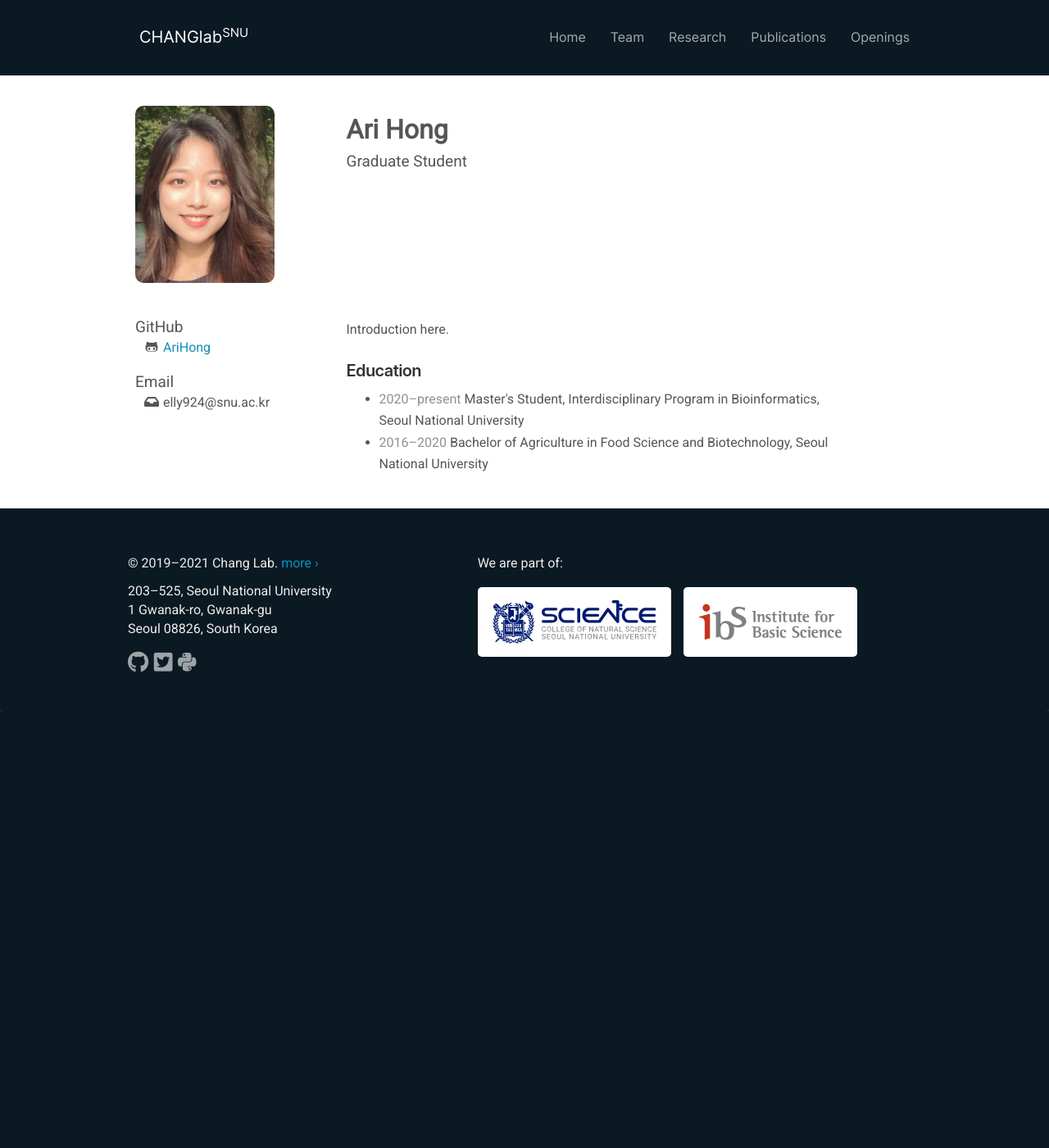
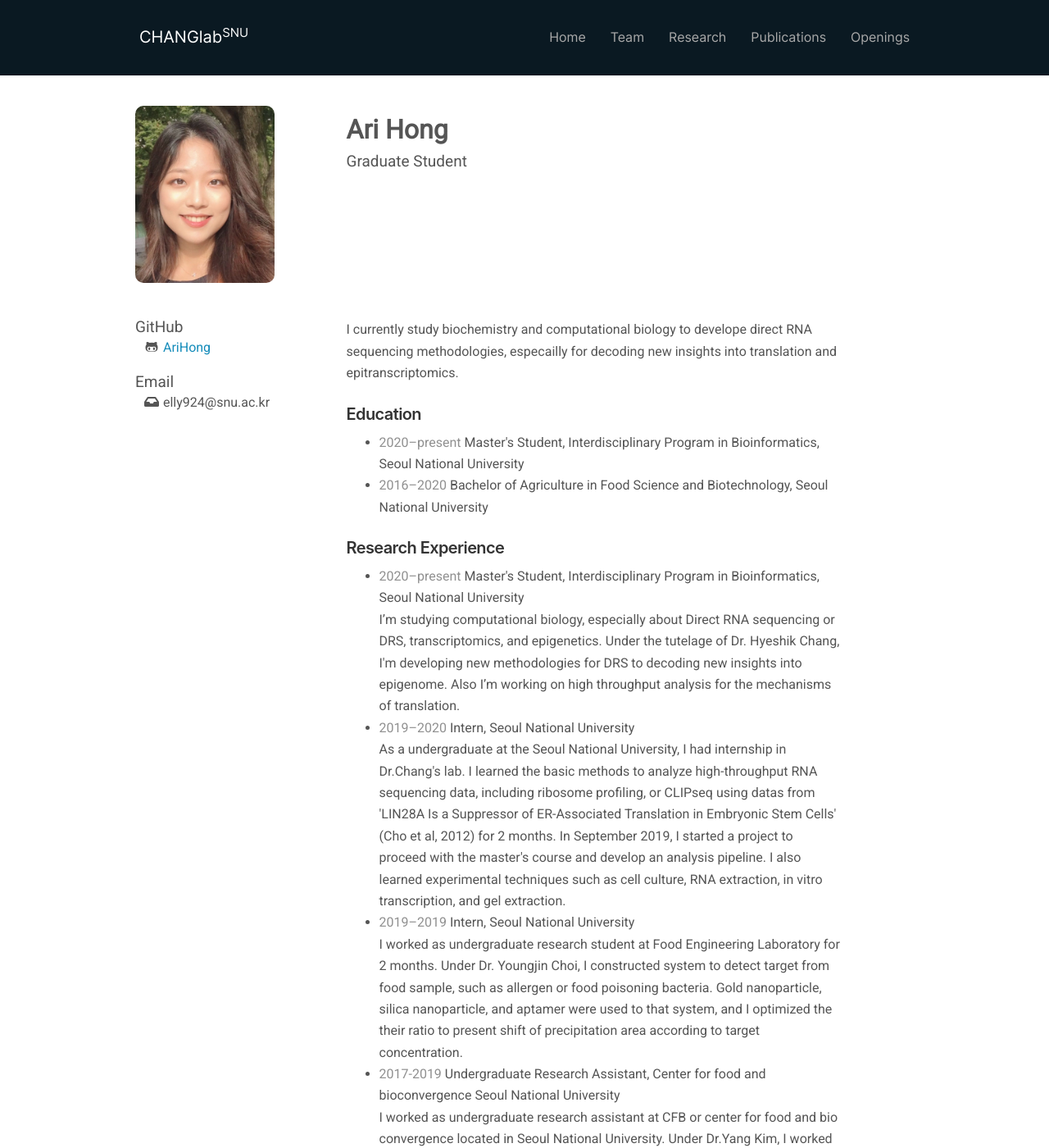
Before and after one commit to ChangLabSNU/ChangLabSNU.github.io, a Jekyll site: the page built from _pages/team/ari-hong.md, in a window 1280 px wide and 1400 px high. Shown: the whole window at 82% size. Built offline with Jekyll 4.4.1, drawn with Linux system fonts in a browser that asks for light colours; nearby versions of some CDN libraries; some web fonts are replaced; some of the changed text lies outside the part shown.

Commit message:
Change ari's introduce

```diff
--- a/_pages/team/ari-hong.md
+++ b/_pages/team/ari-hong.md
@@ -13,7 +13,7 @@ cv:
 permalink: /team/ari-hong
 ---
 
-Introduction here.
+I currently study biochemistry and computational biology to develope direct RNA sequencing methodologies, especailly for decoding new insights into translation and epitranscriptomics.
 
 #### Education
 
@@ -21,3 +21,13 @@ Introduction here.
   <li><span>2020–present</span> Master's Student, Interdisciplinary Program in Bioinformatics, Seoul National University</li>
   <li><span>2016–2020</span> Bachelor of Agriculture in Food Science and Biotechnology, Seoul National University</li>
 </ul>
+
+
+#### Research Experience
+
+<ul class="chronological">
+  <li><span>2020–present</span> Master's Student, Interdisciplinary Program in Bioinformatics, Seoul National University</li> I’m studying computational biology, especially about Direct RNA sequencing or DRS, transcriptomics, and epigenetics. Under the tutelage of Dr. Hyeshik Chang, I'm developing new methodologies for DRS to decoding new insights into epigenome. Also I’m working on high throughput analysis for the mechanisms of translation.
+  <li><span>2019–2020</span> Intern, Seoul National University</li> As a undergraduate at the Seoul National University, I had internship in Dr.Chang's lab. I learned the basic methods to analyze high-throughput RNA sequencing data, including ribosome profiling, or CLIPseq using datas from 'LIN28A Is a Suppressor of ER-Associated Translation in Embryonic Stem Cells' (Cho et al, 2012) for 2 months. In September 2019, I started a project to proceed with the master's course and develop an analysis pipeline. I also learned experimental techniques such as cell culture, RNA extraction, in vitro transcription, and gel extraction.
+  <li><span>2019–2019</span> Intern, Seoul National University</li> I worked as undergraduate research student at Food Engineering Laboratory for 2 months. Under Dr. Youngjin Choi, I constructed system to detect target from food sample, such as allergen or food poisoning bacteria. Gold nanoparticle, silica nanoparticle, and aptamer were used to that system, and I optimized the their ratio to present shift of precipitation area according to target concentration.
+<li><span>2017-2019</span> Undergraduate Research Assistant, Center for food and bioconvergence Seoul National University</li> I worked as undergraduate research assistant at CFB or center for food and bio convergence located in Seoul National University. Under Dr.Yang Kim, I worked on preparing a sample for the paper(Yang et al, 2020).
+</ul>
```
